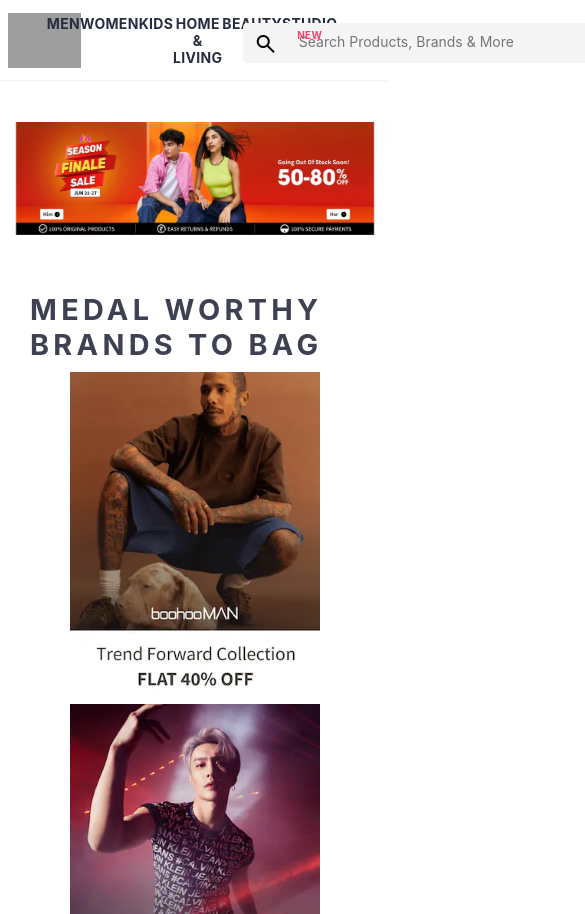
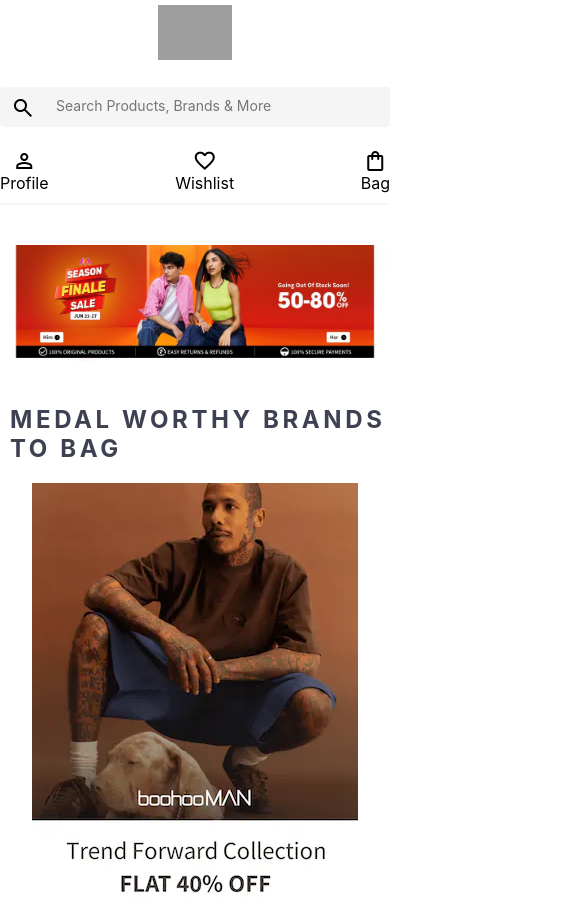
Before and after one commit to Digant07/Intership_form, a plain HTML site: page index.html in a window 390 px wide. Shown: the top 914 px of the page, 585 px wide, since content can reach past the window. Drawn offline with nearby package versions, Linux system fonts and the light colour scheme; grey boxes are pictures that could not be loaded.

Commit message:
Update index.css

```diff
--- a/index.css
+++ b/index.css
@@ -2,7 +2,6 @@
     margin: 0;
     padding: 0;
     font-family: Assistant, -apple-system, BlinkMacSystemFont, Segoe UI, Roboto, Helvetica, Arial, sans-serif;
-
 }
 
 header {
@@ -10,6 +9,7 @@ header {
     display: flex;
     background-color: white;
     height: 80px;
+    -webkit-text-size-adjust: 100%;
     justify-content: space-between;
     align-items: center;
     border-bottom: 2px #f6f6f6 solid;
@@ -17,15 +17,12 @@ header {
 
 .logomyntra {
     height: 55px;
-
-
 }
 
 .logocontainer {
     margin-top: 5px;
     margin-left: 2%;
     width: 10%;
-
 }
 
 .action_bar {
@@ -37,7 +34,6 @@ header {
     display: flex;
     justify-content: space-evenly;
     min-width: 40%;
-
 }
 
 .nav_bar a {
@@ -49,10 +45,9 @@ header {
     text-decoration: none;
     padding: 30px 0;
     border-bottom: #f5f5f6;
+}
 
-
-}
-.nav_bar  a:hover{
+.nav_bar a:hover {
     border-bottom: 3px red solid;
     border-radius: 2px;
 }
@@ -67,40 +62,35 @@ header {
     text-align: left;
     font-size: 10px;
 }
-.search_bar{
+
+.search_bar {
     margin: 20px 20px 20px 40px;
     display: flex;
     align-items: center;
     padding: 8px 0 2px;
-    @media screen and (max-width: 1199px)
-    {
-        .desktop-query {
-            width: 400px;
-        }
-    }
     min-width: 500px;
     width: 50%;
     justify-content: space-evenly;
 }
 
-.search_bar input:hover{
+.search_bar input:hover {
     border: 2px lightblue solid;
-    border-radius: 4px 4px 4px 4px;
+    border-radius: 4px;
 }
 
-.search_icon{
+.search_icon {
     margin: 0;
     font-weight: 300;
     text-align: center;
-    padding: 8px 10px 10px ;
+    padding: 8px 10px 10px;
     background: #f5f5f6;
     display: flex;
     height: 20px;
-    border: 1px solid #f5f5f6 ;
+    border: 1px solid #f5f5f6;
     border-radius: 4px 0 0 4px;
+}
 
-}
-.search_box{
+.search_box {
     font-size: 14px;
     height: 20px;
     width: 95%;
@@ -111,12 +101,11 @@ header {
     border: 1px solid #f5f5f6;
     border-radius: 0 4px 4px 0;
     border-left: 0;
-    background-color:#f5f5f6;
+    background-color: #f5f5f6;
     padding: 8px 10px 10px 10px;
+}
 
-
-}
-.action_bar{
+.action_bar {
     display: flex;
     justify-content: space-evenly;
     min-width: 250px;
@@ -124,49 +113,39 @@ header {
     align-content: center;
     padding: 30px 0;
 }
-.action_name  :hover{
+
+.action_name:hover {
     border-bottom: 2px red solid;
     border-radius: 2px;
 }
 
-.profile{
+.profile, .wishlist, .bag {
     display: flex;
     flex-direction: column;
     align-items: center;
+}
 
-
-
-}
-.wishlist{
-    display: flex;
-    flex-direction: column;
-    align-items: center;
-
-
-}
-.bag{
-    display: flex;
-    flex-direction: column;
-    align-items: center;
-
-}
-.action_name{
+.action_name {
     display: flex;
     justify-items: center;
     text-decoration: none;
     color: black;
 }
-.action_bar :hover{
+
+.action_bar:hover {
     border-bottom: #ff3f6c solid 2px;
     border-radius: 2px;
 }
-.bannercontainer{
+
+.bannercontainer {
     margin: 40px 0;
     width: 100%;
 }
-.banner{
+
+.banner {
     width: 100%;
 }
+
 .category_heading {
     text-transform: uppercase;
     color: #3e4152;
@@ -176,15 +155,17 @@ header {
     max-height: 5em;
     font-weight: 700;
 }
-.category_items{
+
+.category_items {
     display: flex;
     flex-wrap: wrap;
     justify-content: space-evenly;
+}
 
-}
-.sale_item{
+.sale_item {
     width: 250px;
 }
+
 .footer_container {
     padding: 30px 0px 40px 0px;
     background: #FAFBFC;
@@ -215,4 +196,78 @@ header {
     text-align: end;
     padding: 15px;
 }
-.logo{width: 17%;}
+
+.logo {
+    width: 17%;
+}
+
+/* Mobile Responsive Styles */
+@media screen and (max-width: 768px) {
+    .logocontainer {
+        width: 20%;
+    }
+
+    .nav_bar {
+        display: none;
+    }
+
+    .search_bar {
+        min-width: unset;
+        width: 100%;
+        margin: 10px 0;
+    }
+
+    .action_bar {
+        width: 100%;
+        justify-content: space-between;
+        margin-right: 0;
+    }
+}
+
+@media screen and (max-width: 480px) {
+    header {
+        flex-direction: column;
+        height: auto;
+    }
+
+    .logocontainer {
+        margin: 5px 0;
+        width: 30%;
+        display: flex;
+        justify-content: center;
+        align-items: center;
+    }
+
+    .action_bar {
+        width: 100%;
+        padding: 10px 0;
+    }
+
+    .search_bar {
+        width: 100%;
+        margin: 10px 0;
+    }
+
+    .category_heading {
+        font-size: 1.5em;
+        margin: 30px 0 10px 10px;
+    }
+
+    .sale_item {
+        width: 100%;
+        margin: 10px 0;
+    }
+
+    .footer_container {
+        flex-direction: column;
+        align-items: center;
+    }
+
+    .footer_column {
+        margin-bottom: 20px;
+    }
+
+    .footer_column h3, .footer_column a {
+        text-align: center;
+    }
+}
```
